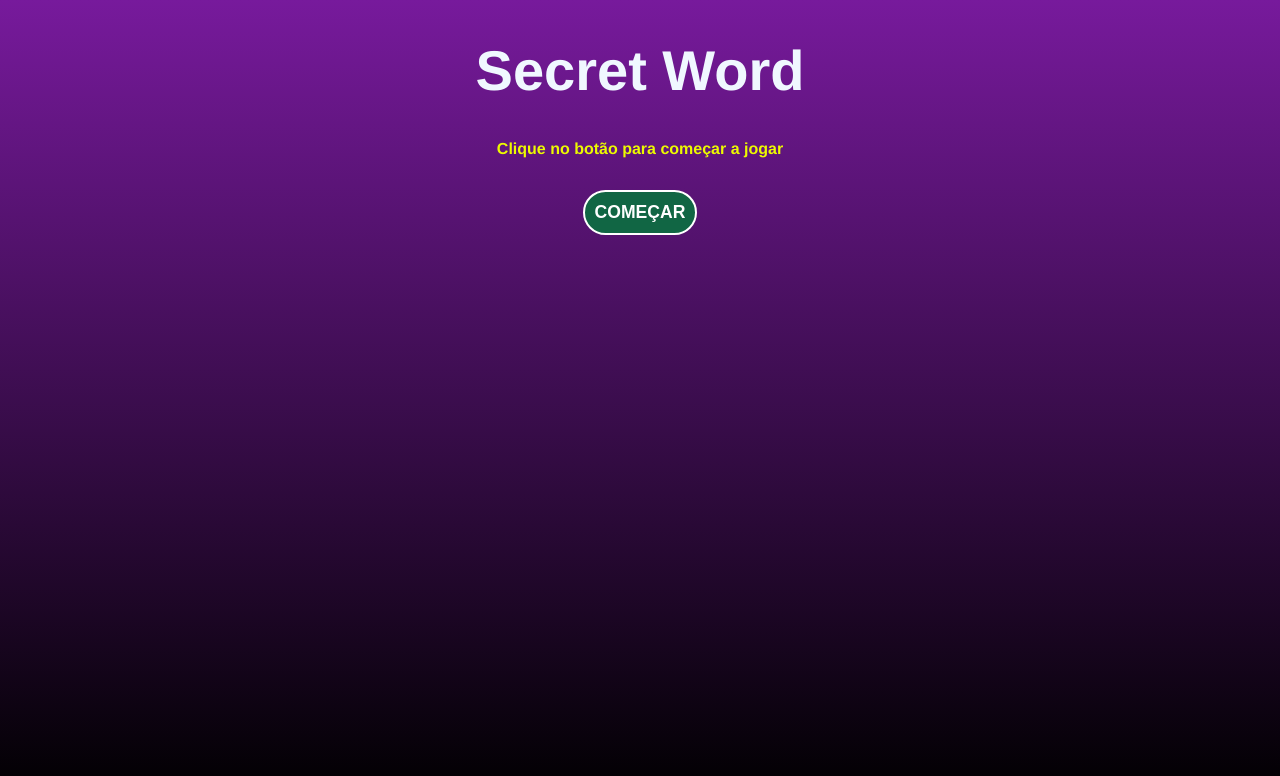
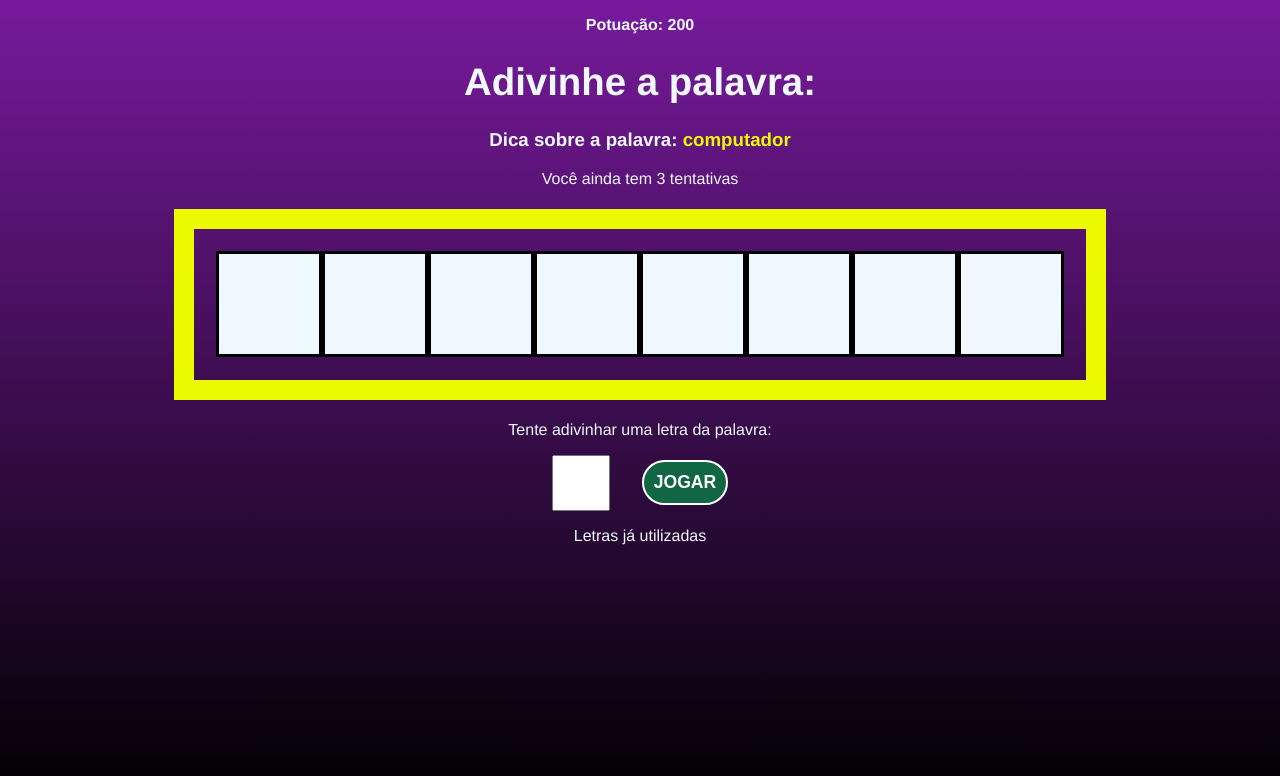
Before and after one commit to wtiinfo/jogo_reactjs, a React (Vite) app: page / in a window 1280 px wide. Shown: the top 776 px of the page. Built offline with nearby package versions, Linux system fonts and the light colour scheme.

Commit message:
Finalizado, ultimas correções, teste ok

```diff
--- a/src/App.jsx
+++ b/src/App.jsx
@@ -31,39 +31,41 @@
   const [guessedLetters, setGuessedLetters] = useState([]);
   const [wrongLetters, setWrongLetters] = useState([]);
   const [guesses, setGuesses] = useState(guessesQty);
-  const [score, setScore] = useState(50);
+  const [score, setScore] = useState(0);
 
 
 
-  const pickWordAndCategory = () => {
+  const pickWordAndCategory = useCallback(() => {
     //pegando uma categoria aleatoriamente
     const categories = Object.keys(words);
     const category = categories[Math.floor(Math.random() * Object.keys(categories).length)];
-    console.log(category);
 
     //pegando uma palavra dentro da categoria atual
     const word = words[category][Math.floor(Math.random() * words[category].length)];
     console.log(word);
 
     return { word, category };
-  };
+  }, [words]);
 
   //mudando tela
-  const startGame = () => {
+  const startGame = useCallback(() => {
+    //limpando todas as letras
+    clearLetterStates();
+
     //pegar a palavra e a categoria
     const { word, category } = pickWordAndCategory();
 
     // criando um array com a palavra sorteada
     let wordLetters = word.split("");
     wordLetters = wordLetters.map((l) => l.toLowerCase());
-    console.log(wordLetters);
+
     //atualizando states
     setPickedWord(word);
     setPickedCategory(category);
     setLetters(wordLetters);
 
     setGameStage(stages[1].name);
-  }
+  }, [pickWordAndCategory]);
 
   //processar letra inserida
   const verifyLetter = (letter) => {
@@ -71,13 +73,14 @@
     const normalizedLetter = letter.toLowerCase();
 
     //checando se a letra ja foi usada
-    if(guessedLetters.includes(normalizedLetter) || wrongLetters.includes(normalizedLetter)){
+    if (guessedLetters.includes(normalizedLetter) || wrongLetters.includes(normalizedLetter)) {
       return;
     }
 
     //guarda a letra adivinha ou descata o palpite
-    if(letters.includes(normalizedLetter)) {
-      setGuessedLetters((actualGuessedLetters) => [...actualGuessedLetters, normalizedLetter]);
+    if (letters.includes(normalizedLetter)) {
+      //pode ser letter no final
+      setGuessedLetters((actualGuessedLetters) => [...actualGuessedLetters, letter]);
     } else {
       setWrongLetters((actualWrongLetters) => [...actualWrongLetters, normalizedLetter]);
 
@@ -85,14 +88,22 @@
     }
   }
 
+  //restart
+  const retry = () => {
+    setScore(0);
+    setGuesses(guessesQty);
+    setGameStage(stages[0].name);
+  }
 
   const clearLetterStates = () => {
     setGuessedLetters([]);
     setWrongLetters([]);
   }
 
+  // checagem de tentativas finalizadas
+
   useEffect(() => {
-    if(guesses <= 0) {
+    if (guesses === 0) {
       //reset todos os states para previnir o reset do jogo com 0 tentativas
       clearLetterStates();
 
@@ -101,12 +112,20 @@
     }
   }, [guesses]);
 
-  //restart
-  const retry = () => {
-    setScore(0);
-    setGuesses(guessesQty);
-    setGameStage(stages[0].name);
+
+  //checagem de condição de vitória
+  useEffect(() => {
+    const uniqueLetters = [...new Set(letters)];
+
+    //condicao de vitoria
+    if (guessedLetters.length === uniqueLetters.length) {
+      //adicionar score
+      setScore((actualScore) => actualScore += 100);
+
+      //reinicia o game com uma nova palavra
+      startGame();
     }
+  }, [guessedLetters, letters, startGame]);
 
   return (
     <>
@@ -122,7 +141,7 @@
         score={score} />}
       {gameStage === "end" && <GameOver retry={retry} score={score} />}
     </>
-  )
+  );
 }
 
 export default App
```
Also changed, not shown: src/components/Game.jsx (+4 -4 lines). Lines whose indentation alone changed are shown as unchanged.
